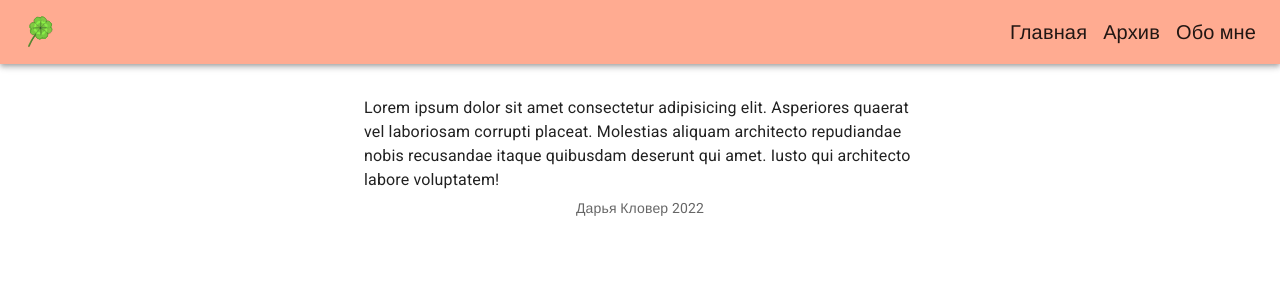
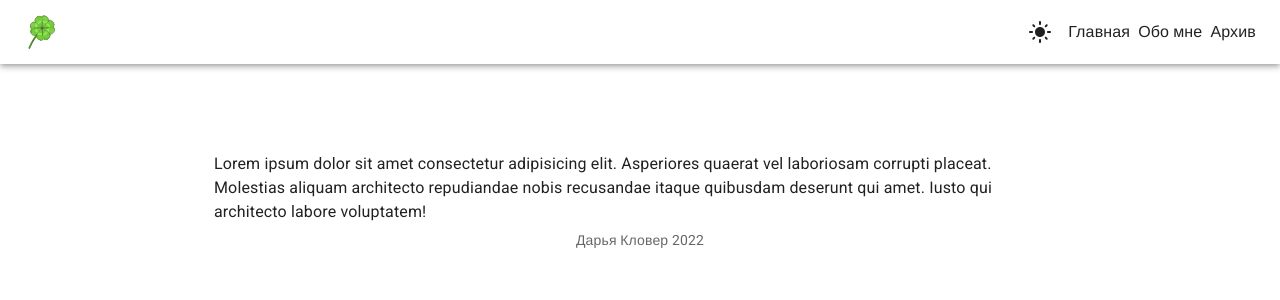
Before and after one commit to SiarheiBobryk/dariaklover, a React (Create React App) app: page / in a window 1280 px wide. Shown: the top 300 px of the page. Built offline with nearby package versions, Linux system fonts and the light colour scheme; a web font is replaced by a local one.

Commit message:
Move the `Layout` component and refactor `TopBar`

```diff
--- a/src/App.tsx
+++ b/src/App.tsx
@@ -1,15 +1,14 @@
 import * as React from 'react';
-import Container from '@mui/material/Container';
+
 import Typography from '@mui/material/Typography';
 import Box from '@mui/material/Box';
-import TopBar from './components/TopBar';
+
 import Copyright from './components/Copyright';
+import Layout from './components/Layout';
 
-export default function App() {
+function App() {
   return (
-    <>
-      <TopBar />
-      <Container maxWidth="sm">
+    <Layout>
       <Box sx={{ my: 4 }}>
         <Typography gutterBottom>
           Lorem ipsum dolor sit amet consectetur adipisicing elit. Asperiores quaerat vel laboriosam corrupti placeat.
@@ -18,7 +17,8 @@ export default function App() {
         </Typography>
         <Copyright />
       </Box>
-      </Container>
-    </>
+    </Layout>
   );
 }
+
+export default App;
--- /dev/null
+++ b/src/components/Layout/Layout.tsx
@@ -0,0 +1,25 @@
+import * as React from 'react';
+
+import Box from '@mui/material/Box';
+import Container from '@mui/material/Container';
+
+import TopBar from '../TopBar';
+
+export interface LayoutProps {
+  children: React.ReactNode;
+}
+
+function Layout(props: LayoutProps) {
+  const { children } = props;
+
+  return (
+    <Box>
+      <TopBar />
+      <Container maxWidth="md">
+        <Box sx={{ py: 7 }}>{children}</Box>
+      </Container>
+    </Box>
+  );
+}
+
+export default Layout;
--- /dev/null
+++ b/src/components/Layout/index.ts
@@ -0,0 +1 @@
+export { default } from './Layout';
--- a/src/components/TopBar/TopBar.tsx
+++ b/src/components/TopBar/TopBar.tsx
@@ -1,10 +1,35 @@
 import * as React from 'react';
+
 import AppBar from '@mui/material/AppBar';
 import Box from '@mui/material/Box';
 import Toolbar from '@mui/material/Toolbar';
-import Typography from '@mui/material/Typography';
+import IconButton from '@mui/material/IconButton';
+import MenuItem from '@mui/material/MenuItem';
+import Menu from '@mui/material/Menu';
+import Link from '@mui/material/Link';
+import { useTheme } from '@mui/material/styles';
+import LightModeIcon from '@mui/icons-material/LightMode';
+import DarkModeIcon from '@mui/icons-material/DarkMode';
+import MenuIcon from '@mui/icons-material/Menu';
 import SvgIcon, { SvgIconProps } from '@mui/material/SvgIcon';
+
+import { ColorModeContext, ColorModeContextValue } from '../../providers/ColorModeProvider';
 import { ReactComponent as Logo } from '../../images/logo.svg';
+
+const pages = [
+  {
+    to: '/',
+    label: 'Главная',
+  },
+  {
+    to: '/about',
+    label: 'Обо мне',
+  },
+  {
+    to: '/archive',
+    label: 'Архив',
+  },
+];
 
 function FourLeafClover(props: SvgIconProps) {
   return (
@@ -15,20 +40,79 @@ function FourLeafClover(props: SvgIconProps) {
 }
 
 function TopBar() {
+  const [anchorElNav, setAnchorElNav] = React.useState<null | HTMLElement>(null);
+  const theme = useTheme();
+  const colorMode: ColorModeContextValue = React.useContext(ColorModeContext);
+
+  const handleOpenNavMenu = (event: React.MouseEvent<HTMLElement>) => {
+    setAnchorElNav(event.currentTarget);
+  };
+
+  const handleCloseNavMenu = () => {
+    setAnchorElNav(null);
+  };
+
   return (
-    <Box>
-      <AppBar position="static">
-        <Toolbar sx={{ display: 'flex', justifyContent: 'space-between' }}>
-          <FourLeafClover sx={{ fontSize: 32 }} />
-          {/* Right block */}
-          <Box sx={{ display: 'flex', justifyContent: 'flex-end', gap: 2 }}>
-            <Typography variant="h6">Главная</Typography>
-            <Typography variant="h6">Архив</Typography>
-            <Typography variant="h6">Обо мне</Typography>
+    <AppBar position="static" color="transparent">
+      <Toolbar sx={{ display: 'flex', gap: 1, justifyContent: 'space-between' }}>
+        {/* The application logo */}
+        <Link href="/" sx={{ display: 'flex', alignContent: 'center' }}>
+          <FourLeafClover fontSize="large" />
+        </Link>
+
+        {/* App menu items */}
+        <Box sx={{ display: 'flex', alignContent: 'center', gap: 1 }}>
+          {/* The color mode switcher */}
+          <IconButton onClick={colorMode.toggleColorMode} color="inherit">
+            {theme.palette.mode === 'dark' ? <DarkModeIcon /> : <LightModeIcon />}
+          </IconButton>
+          {/* Pages menu for small screens */}
+          <Box sx={{ display: { xs: 'flex', sm: 'none' } }}>
+            <IconButton
+              size="large"
+              aria-label="Application Menu"
+              aria-controls="menu-appbar"
+              aria-haspopup="true"
+              onClick={handleOpenNavMenu}
+              color="inherit"
+            >
+              <MenuIcon />
+            </IconButton>
+            <Menu
+              id="menu-appbar"
+              anchorEl={anchorElNav}
+              keepMounted
+              open={Boolean(anchorElNav)}
+              onClose={handleCloseNavMenu}
+              sx={{
+                display: { xs: 'block', sm: 'none' },
+              }}
+            >
+              {pages.map(({ to, label }) => {
+                return (
+                  <MenuItem key={to} onClick={handleCloseNavMenu}>
+                    <Link color="inherit" href={to} underline="hover">
+                      {label}
+                    </Link>
+                  </MenuItem>
+                );
+              })}
+            </Menu>
           </Box>
-        </Toolbar>
-      </AppBar>
-    </Box>
+
+          {/* Pages list for medium screens */}
+          <Box sx={{ display: { xs: 'none', sm: 'flex' }, alignItems: 'center', gap: 1 }}>
+            {pages.map(({ to, label }) => {
+              return (
+                <Link key={to} color="inherit" href={to} underline="hover">
+                  {label}
+                </Link>
+              );
+            })}
+          </Box>
+        </Box>
+      </Toolbar>
+    </AppBar>
   );
 }
 
--- a/src/components/index.ts
+++ b/src/components/index.ts
@@ -1,2 +1,3 @@
 export { default as Copyright } from './Copyright';
 export { default as TopBar } from './TopBar';
+export { default as Layout } from './Layout';
```
Lines whose indentation alone changed are shown as unchanged.
